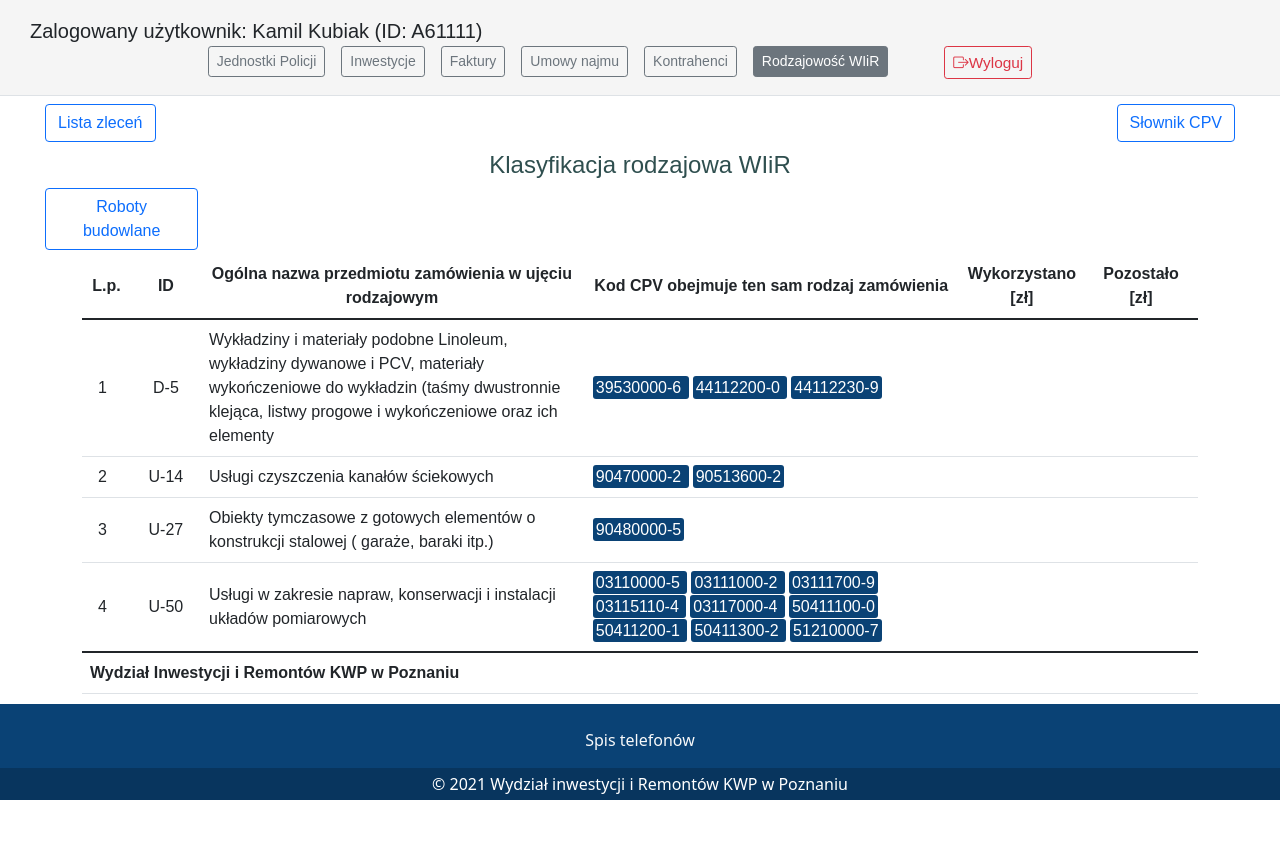
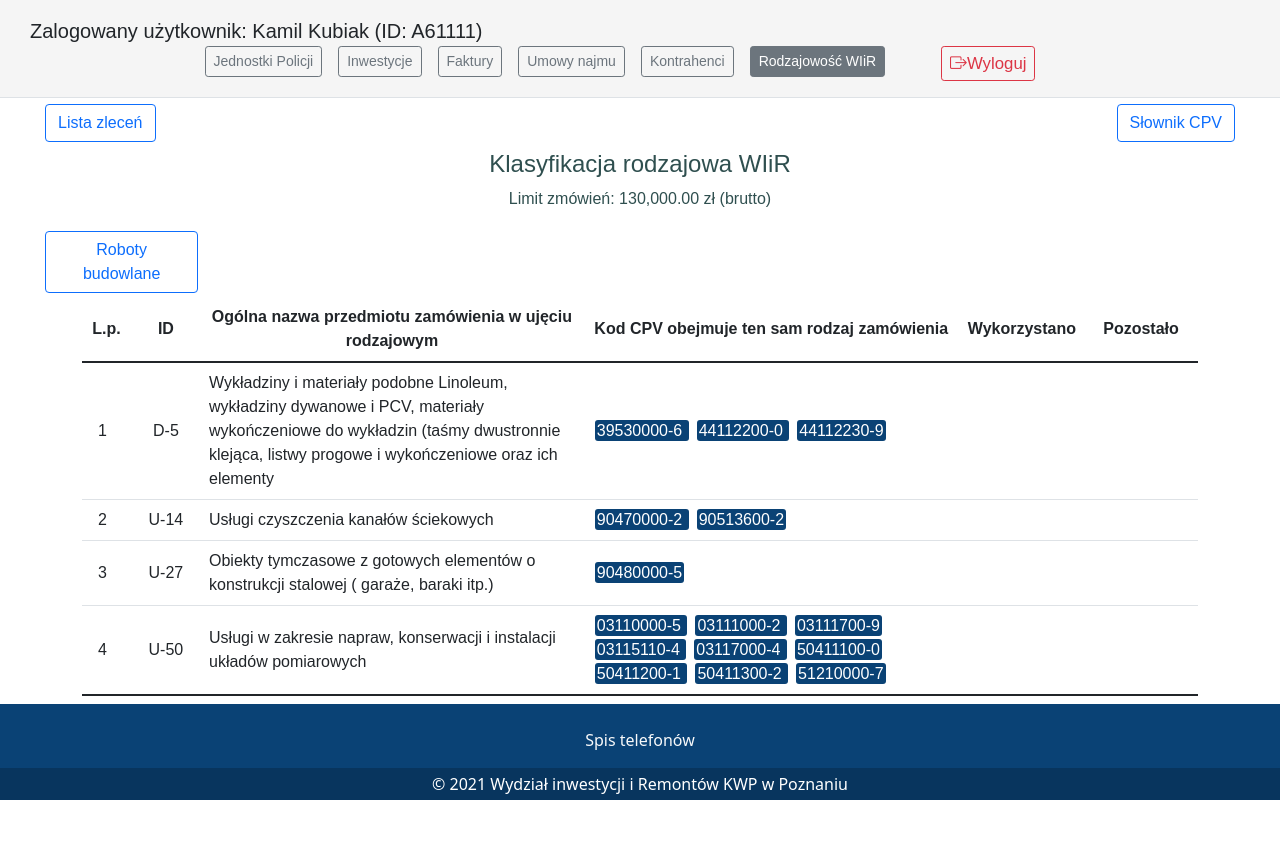
Before and after one commit to Hypnos86/WIiR-APP, a Django app: page /cpv/rodzajowosc/ in a window 1280 px wide. Before the commit the page ends 800 px from the top, so only its background shows below. Run offline with Django 3.2, Linux system fonts and the light colour scheme; a user stored in the database is signed in; data comes from the database, SQL or seed files in the repository; both versions use the stored data as it was after the commit; some libraries are stand-ins or nearby versions.

Commit message:
Dodanie zmian w liscie CPV i drobne poprawki

```diff
--- a/contracts/templates/contracts/contractlist.html
+++ b/contracts/templates/contracts/contractlist.html
@@ -31,7 +31,7 @@
         <th align="center" valign="middle" width="200" scope="col" class="text-center">Nr. umowy</th>
         <th align="center" valign="middle" width="300" scope="col" class="text-center">Kontrahent</th>
         <th align="center" valign="middle" width="180" scope="col" class="text-center">Okres obowiązywania</th>
-        <th align="center" valign="middle" width="150" scope="col" class="text-center">Powierzchnia użyczona [m<sup>2</sup>]</th>
+        <th align="center" valign="middle" width="150" scope="col" class="text-center">Powierzchnia użyczona</th>
         <th align="center" valign="middle" width="120" scope="col" class="text-center">Rodzaj umowy</th>
         <th align="center" valign="middle" width="400" scope="col" class="text-center">Jednostka</th>
         <th align="center" valign="middle" width="100" scope="col" class="text-center">Stan umowy</th>
@@ -46,7 +46,7 @@
         <td align="center" valign="middle" class="text-center">{{contract.nrumowy|default_if_none:'---'}}</td>
         <td valign="middle">{{contract.kontrahent}}</td>
         <td align="center" valign="middle" class="text-center">{{contract.okres_obowiazywania|default_if_none:'---'|date:"d.m.Y"}}</td>
-        <td align="center" valign="middle" class="text-center">{{contract.pow_uzyczona|default_if_none:'---'|intcomma}}</td>
+        <td align="center" valign="middle" class="text-center">{%if contract.pow_uzyczona%} {{contract.pow_uzyczona|intcomma}} m<sup>2 {%else%} --- {%endif%}</sup></td>
         <td align="center" valign="middle" class="text-center">{{contract.rodzaj}}</td>
         <td valign="middle">{{contract.unit}}</td>
         <td align="center" valign="middle">{{contract.stan}}</td>
--- a/contracts/views.py
+++ b/contracts/views.py
@@ -36,7 +36,7 @@ def new_contractsimmovables(request):
     if request.method == 'POST':
         if contract_form.is_valid():
             instance = contract_form.save(commit=False)
-            instance.author = request.user
+            instance.autor = request.user
             instance.save()
             return redirect('contracts:menu_contractsimmovables')
 
--- a/cpvdict/models.py
+++ b/cpvdict/models.py
@@ -43,6 +43,17 @@ class Genre(models.Model):
         return f'({self.name_id}) {self.name}'
 
 
+class OrderLimit(models.Model):
+    class Meta:
+        verbose_name = "Limit zamówień"
+        verbose_name_plural = "Limit zamówień"
+
+    limit = models.DecimalField("Limit zamówień", max_digits=8, decimal_places=2)
+
+    def __str__(self):
+        return f'{self.limit}'
+
+
 class Order(models.Model):
     class Meta:
         verbose_name = "Zamówienie"
--- a/cpvdict/templates/cpvdict/genrelist.html
+++ b/cpvdict/templates/cpvdict/genrelist.html
@@ -1,4 +1,5 @@
 {% extends 'base.html'%}
+{% load humanize %}
 {% load static%}
 {% block title%} Rodzajowość wydatków WIiR {%endblock%}
 {% block content%}
@@ -7,8 +8,11 @@
     <div class="col-md-10 moj-button-right my-1"><a href="{%url 'cpvdict:cpvlist'%}"><button class="btn btn-outline-primary button-choise-contracts">Słownik CPV</button></a></div>
 </div>
 
-<div class="kontrahenci-title">
-    <h4 class="mb-1">Klasyfikacja rodzajowa WIiR</h4>
+<div class="my-1 text-center">
+    <h4 class="">Klasyfikacja rodzajowa WIiR</h4>
+    {%if limit != 0 %}
+    <p><span class="text-center">Limit zmówień: {{limit|intcomma}} zł (brutto)</span></p>
+    {%endif%}
 </div>
 <div class="row">
     <div class="col-md-2 moj-button-left my-1"><a href=""><button class="btn btn-outline-primary button-choise-contracts">Roboty budowlane</button></a></div>
@@ -21,8 +25,8 @@
         <th align="center" valign="middle" width="80" scope="col">ID</th>
         <th align="center" valign="middle" width="450" scope="col">Ogólna nazwa przedmiotu zamówienia w ujęciu rodzajowym</th>
         <th align="center" valign="middle" width="450" scope="col">Kod CPV obejmuje ten sam rodzaj zamówienia</th>
-        <th align="center" valign="middle" width="120" scope="col">Wykorzystano<br>[zł]</th>
-        <th align="center" valign="middle" width="120" scope="col">Pozostało<br>[zł]</th>
+        <th align="center" valign="middle" width="120" scope="col">Wykorzystano</th>
+        <th align="center" valign="middle" width="120" scope="col">Pozostało</th>
 
 
     </tr>
@@ -34,7 +38,7 @@
         <td class="text-center" valign="middle" scope="row"></td>
         <td align="center" valign="middle" scope="row">{{object.name_id}}</td>
         <td valign="middle"><span>{{object.name}}</span></td>
-        <td valign="middle">{% for cpv in object.cpv.all%}<span class="tag-cpv" title="{{cpv.name}}"> {{cpv}} </span>{%endfor%}</td>
+        <td valign="middle">{% for cpv in object.cpv.all%}<span class="tag-cpv m-1" title="{{cpv.name}}"> {{cpv}} </span>{%endfor%}</td>
         <td valign="middle"><span></span></td>
         <td class="text-center" valign="middle"><span></span></td>
     </tr>
--- a/cpvdict/templates/cpvdict/orderlist.html
+++ b/cpvdict/templates/cpvdict/orderlist.html
@@ -49,7 +49,7 @@
         <td align="center" valign="middle">{{order.sum|intcomma}} zł</td>
         <td align="center" valign="middle" class="text-center">{{order.typeorder}}</td>
         <td align="center" valign="middle" class="text-center">{{order.genre.name_id}}</td>
-        <td align="center" valign="middle" class="text-center">{{order.brakedown}}</td>
+        <td align="center" valign="middle" class="text-center">{% if order.brakedown  %} <i class="bi bi-check2-circle text-success icon-check"></i> {%else%} --- {%endif%}</td>
         <td valign="middle">{{order.unit}}</td>
         <td valign="middle">{{order.content}}</td>
         <td align="center" valign="middle">
--- a/cpvdict/views.py
+++ b/cpvdict/views.py
@@ -1,14 +1,13 @@
 from django.contrib.auth.decorators import login_required
 from django.core.paginator import Paginator
 from django.shortcuts import render, redirect
-from cpvdict.models import Typecpv, Genre, Order
+from cpvdict.models import Typecpv, Genre, OrderLimit, Order
 from cpvdict.forms import OrderForm
+from main.views import current_year
 import datetime
 
 
 # Create your views here.
-def current_year():
-    return datetime.date.today().year
 
 
 def cpvlist(request):
@@ -32,7 +31,9 @@ def cpvlist(request):
 @login_required
 def type_expense_list(request):
     objects = Genre.objects.all().exclude(name_id="RB")
-    context = {'objects': objects}
+    limit = OrderLimit.objects.first()
+    context = {'objects': objects,
+               'limit': limit}
     return render(request, 'cpvdict/genrelist.html', context)
 
 
--- a/main/static/main/css/style.css
+++ b/main/static/main/css/style.css
@@ -168,7 +168,7 @@
 }
 
 .icon-size{
-    font-size: 110%;
+    font-size: 120%;
 }
 
 /* INVOICES */
@@ -204,11 +204,13 @@
 }
 
 /* CPVDICT */
+.icon-check{
+    font-size: 150%;
+}
 
 .tag-cpv{
     color: white;
     background-color: #0a4275;
-    padding: 3px;
-    margin: 0 2px;
+    padding: 2px;
     border-radius: 3px;
 }
```
Also changed, not shown: cpvdict/admin.py (+6 -1 lines), cpvdict/forms.py (+8 -1 lines), invoices/views.py (+1 -12 lines), main/views.py (+13 -1 lines), cpvdict/migrations/0018_orderlimit.py (added), db.sqlite3.
